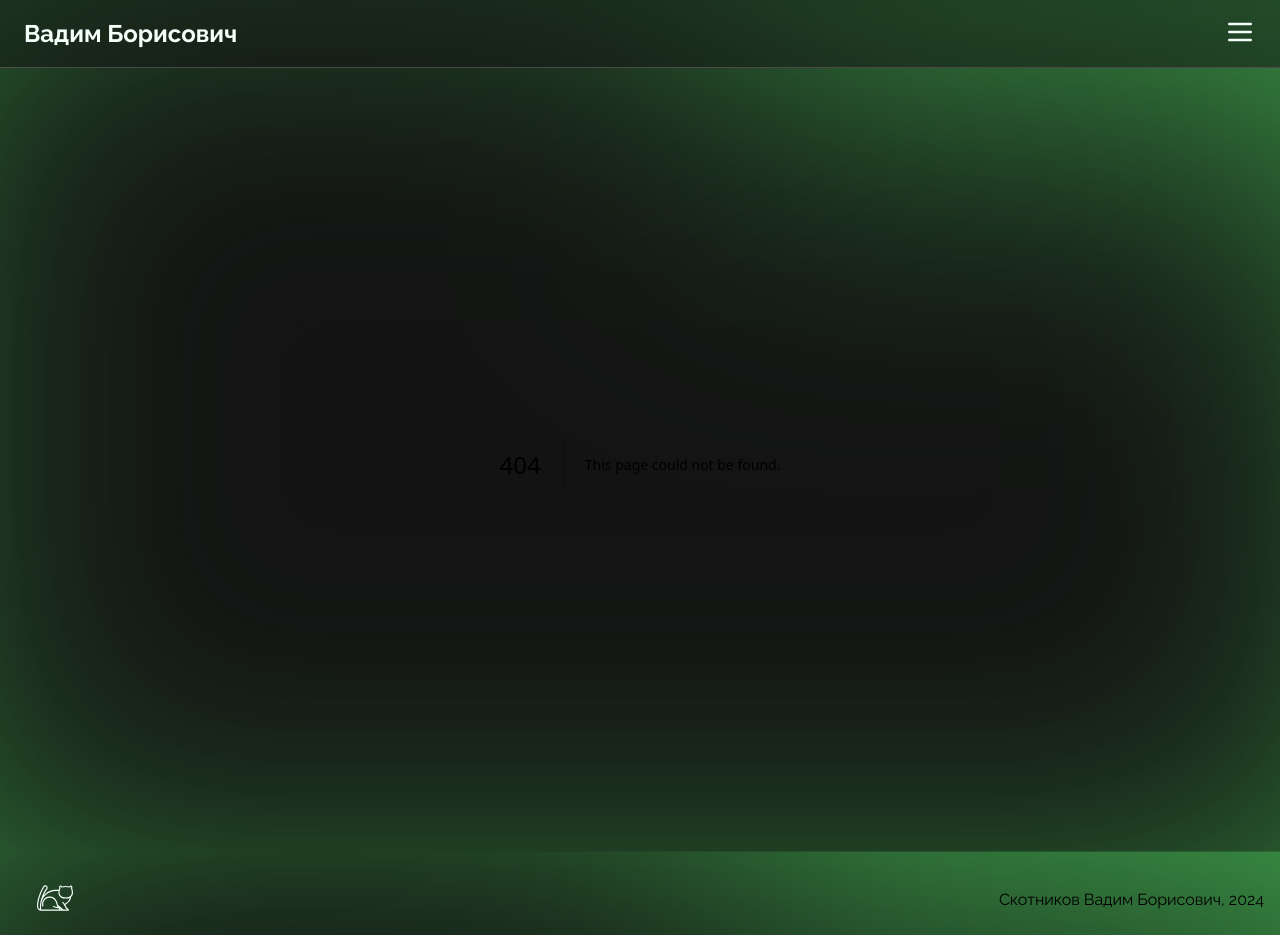
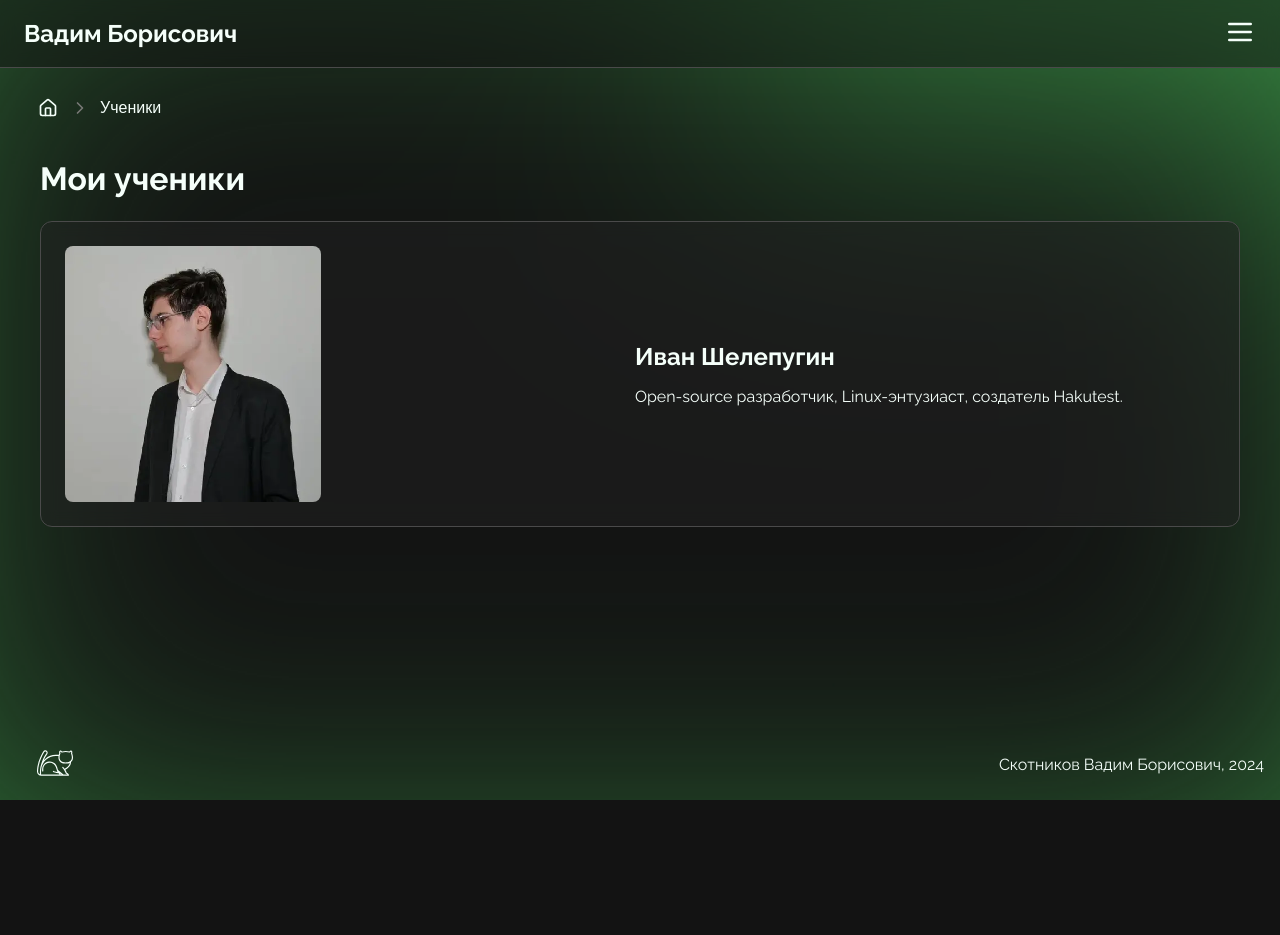
Before and after one commit to svbinf-ru/svbinf.ru, a Next.js app: page /students in a window 1280 px wide. Before the commit this address had no page. After the commit the page ends 800 px from the top, so only its background shows below. Built offline with nearby package versions, Linux system fonts and the light colour scheme.

Commit message:
feat(app): add page `/students`

```diff
--- /dev/null
+++ b/app/students/page.tsx
@@ -0,0 +1,36 @@
+import { Metadata } from 'next'
+
+import { Breadcrumbs } from '@/components/Breadcrumbs'
+import { CardLink } from '@/components/CardLink'
+import { Container } from '@/components/Container'
+import { students } from '@/content/students/students'
+
+export const metadata: Metadata = {
+    title: 'Ученики',
+}
+
+export default function Secrets() {
+    return (
+        <main>
+            <Breadcrumbs items={[{ href: '/students', label: 'Ученики' }]} />
+            <Container>
+                <h1>Мои ученики</h1>
+                {students.map((s, i) => (
+                    <CardLink
+                        key={s.name}
+                        href={s.url}
+                        target="_blank"
+                        image={s.picture}
+                        imageAlt={s.name}
+                        imageWidth={256}
+                        imageHeight={256}
+                        imagePosition={i % 2 == 0 ? 'left' : 'right'}
+                    >
+                        <h2>{s.name}</h2>
+                        <p>{s.description}</p>
+                    </CardLink>
+                ))}
+            </Container>
+        </main>
+    )
+}
```
